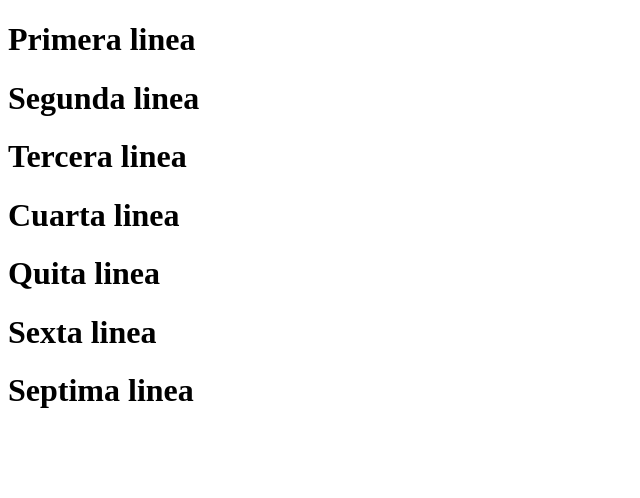
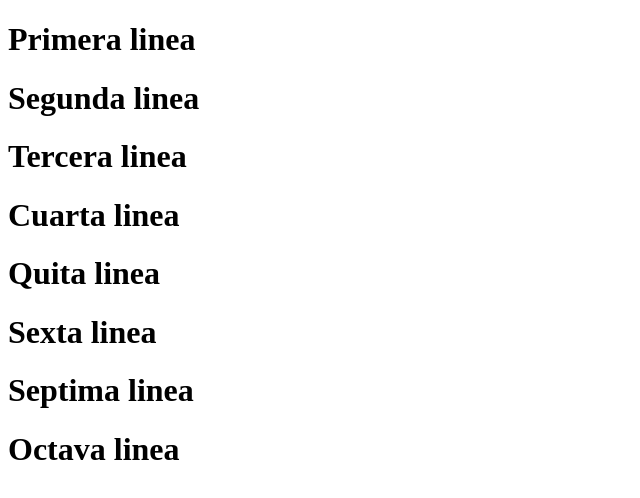
Before and after one commit to josearrietaarboleda-01/Ejercicio-2-rubrica, a plain HTML site: page index.html in a window 1280 px wide. Shown: the whole page, without its empty margins (0-640 px from the left). Drawn offline with Linux system fonts and the light colour scheme.

Commit message:
Octavo commit

```diff
--- a/index.html
+++ b/index.html
@@ -13,6 +13,6 @@
     <h1>Quita linea</h1>
     <h1>Sexta linea</h1>
     <h1>Septima linea</h1>
-
+    <h1>Octava linea</h1>
 </body>
 </html>
```
